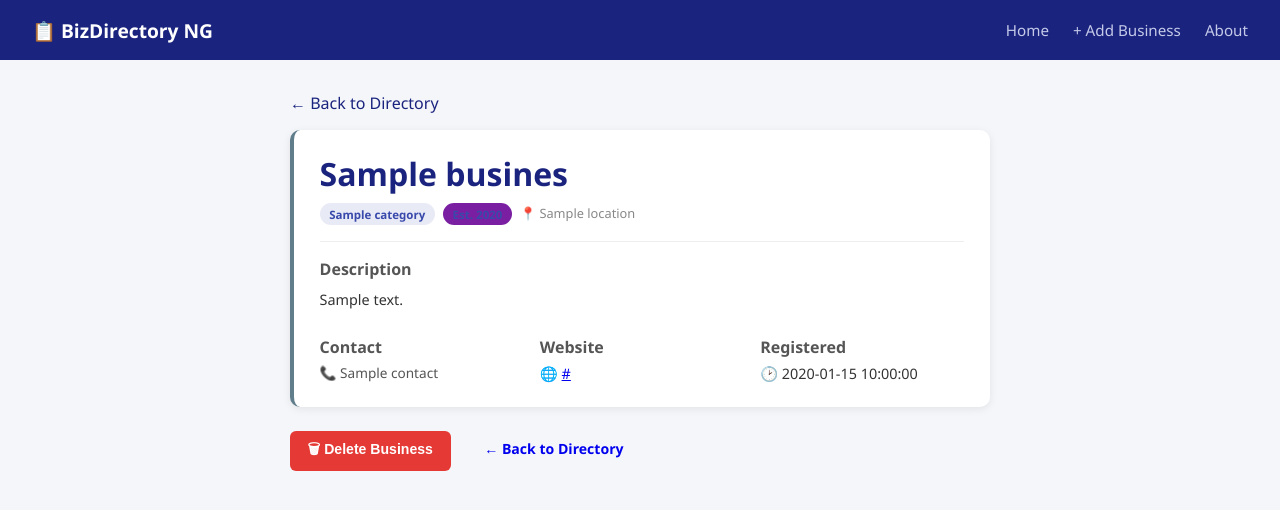
After one commit to 1Imantk/local_directory, a Flask app: template templates/business_detail.html in a window 1280 px wide. The commit adds this page. Shown: the top 510 px of the page. Run offline with Flask 3, Linux system fonts and the light colour scheme; the template is opened without the code that fills it: most values are stand-ins (such as "Sample title", 1, 10 or a date in 2020).

Commit message:
add individual business detail page with full info

```diff
--- a/app.py
+++ b/app.py
@@ -99,15 +99,27 @@ def add_business():
     return render_template("add.html")
 
 
+# ── Business detail page ──────────────────────────────────────────────────────
+
+@app.route("/business/<int:business_id>")
+def business_detail(business_id):
+    business = directory.get_by_id(business_id)
+    if not business:
+        flash("Business not found.", "error")
+        return redirect(url_for("index"))
+    return render_template("business_detail.html", business=business.to_dict())
+
+
 # ── Delete a business ─────────────────────────────────────────────────────────
 
-@app.route("/delete/<int:index>", methods=["POST"])
-def delete_business(index):
-    removed = directory.delete_business(index)
-    if removed:
-        flash(f'"{removed.name}" was deleted. You can undo this action.', "warning")
-    else:
-        flash("Business not found.", "error")
+@app.route("/delete/<int:business_id>", methods=["POST"])
+def delete_business(business_id):
+    for i, b in enumerate(directory.get_all()):
+        if b.id == business_id:
+            removed = directory.delete_business(i)
+            flash(f'"{removed.name}" was deleted. You can undo this action.', "warning")
+            return redirect(url_for("index"))
+    flash("Business not found.", "error")
     return redirect(url_for("index"))
 
 
--- /dev/null
+++ b/templates/business_detail.html
@@ -0,0 +1,54 @@
+{% extends "base.html" %}
+{% block title %}{{ business.name }} — BizDirectory NG{% endblock %}
+
+{% block content %}
+
+<div style="max-width:700px; margin:0 auto;">
+  <a href="{{ url_for('index') }}" style="color:#1a237e; text-decoration:none; display:inline-flex; align-items:center; gap:.3rem; margin-bottom:1rem;">
+    ← Back to Directory
+  </a>
+
+  <div class="card" style="border-left: 4px solid {{ cat_colors.get(business.category, '#607d8b') }};">
+    <h1 style="color:#1a237e; margin-bottom:.5rem;">{{ business.name }}</h1>
+
+    <div class="meta" style="margin-bottom:1rem;">
+      <span class="badge">{{ business.category }}</span>
+      {% if business.founded_year %}<span class="badge" style="background:#7b1fa2;">Est. {{ business.founded_year }}</span>{% endif %}
+      📍 {{ business.location }}
+    </div>
+
+    <hr style="border:0; border-top:1px solid #eee; margin:1rem 0;">
+
+    <div style="margin-bottom:1rem;">
+      <h3 style="font-size:1rem; color:#555; margin-bottom:.5rem;">Description</h3>
+      <p style="line-height:1.7;">{{ business.description }}</p>
+    </div>
+
+    <div style="display:grid; gap:1rem; grid-template-columns:repeat(auto-fit, minmax(200px, 1fr)); margin-top:1.5rem;">
+      <div>
+        <h3 style="font-size:1rem; color:#555; margin-bottom:.3rem;">Contact</h3>
+        <p class="contact" style="margin:0;">📞 {{ business.contact }}</p>
+      </div>
+      {% if business.website %}
+      <div>
+        <h3 style="font-size:1rem; color:#555; margin-bottom:.3rem;">Website</h3>
+        <p style="margin:0;">🌐 <a href="{{ business.website }}" target="_blank">{{ business.website }}</a></p>
+      </div>
+      {% endif %}
+      <div>
+        <h3 style="font-size:1rem; color:#555; margin-bottom:.3rem;">Registered</h3>
+        <p style="margin:0;">🕑 {{ business.registered_at }}</p>
+      </div>
+    </div>
+  </div>
+
+  <div style="margin-top:1.5rem; display:flex; gap:1rem; flex-wrap:wrap;">
+    <form method="POST" action="{{ url_for('delete_business', business_id=business.id) }}"
+          onsubmit="return confirm('Delete {{ business.name }}?')" style="display:inline;">
+      <button class="btn btn-danger">🗑 Delete Business</button>
+    </form>
+    <a href="{{ url_for('index') }}" class="btn">← Back to Directory</a>
+  </div>
+</div>
+
+{% endblock %}
--- a/templates/index.html
+++ b/templates/index.html
@@ -96,7 +96,7 @@
   {% for b in businesses %}
   {% set cat_colors = {'Agriculture':'#4caf50','Construction':'#ff9800','Education':'#2196f3','Entertainment':'#e91e63','Finance':'#009688','Food & Dining':'#f44336','Healthcare':'#00bcd4','Hospitality':'#9c27b0','Retail':'#ff5722','Technology':'#3f51b5','Transportation':'#795548','Other':'#607d8b'} %}
   <div class="card" style="border-left: 4px solid {{ cat_colors.get(b.category, '#607d8b') }};">
-    <h3>{{ b.name }}</h3>
+    <h3><a href="{{ url_for('business_detail', business_id=b.id) }}" style="color:#1a237e; text-decoration:none;">{{ b.name }}</a></h3>
     <div class="meta">
       <span class="badge">{{ b.category }}</span>
       {% if b.founded_year %}<span class="badge" style="background:#7b1fa2;">Est. {{ b.founded_year }}</span>{% endif %}
@@ -107,7 +107,7 @@
     {% if b.website %}<p>🌐 <a href="{{ b.website }}" target="_blank">{{ b.website }}</a></p>{% endif %}
     <div style="margin-top:.8rem;">
       <form method="POST"
-            action="{{ url_for('delete_business', index=loop.index0) }}"
+            action="{{ url_for('delete_business', business_id=b.id) }}"
             style="display:inline;"
             onsubmit="return confirm('Delete {{ b.name }}?')">
         <button class="btn btn-danger btn-sm">🗑 Delete</button>
```
Also changed, not shown: models.py (+12 -1 lines).
